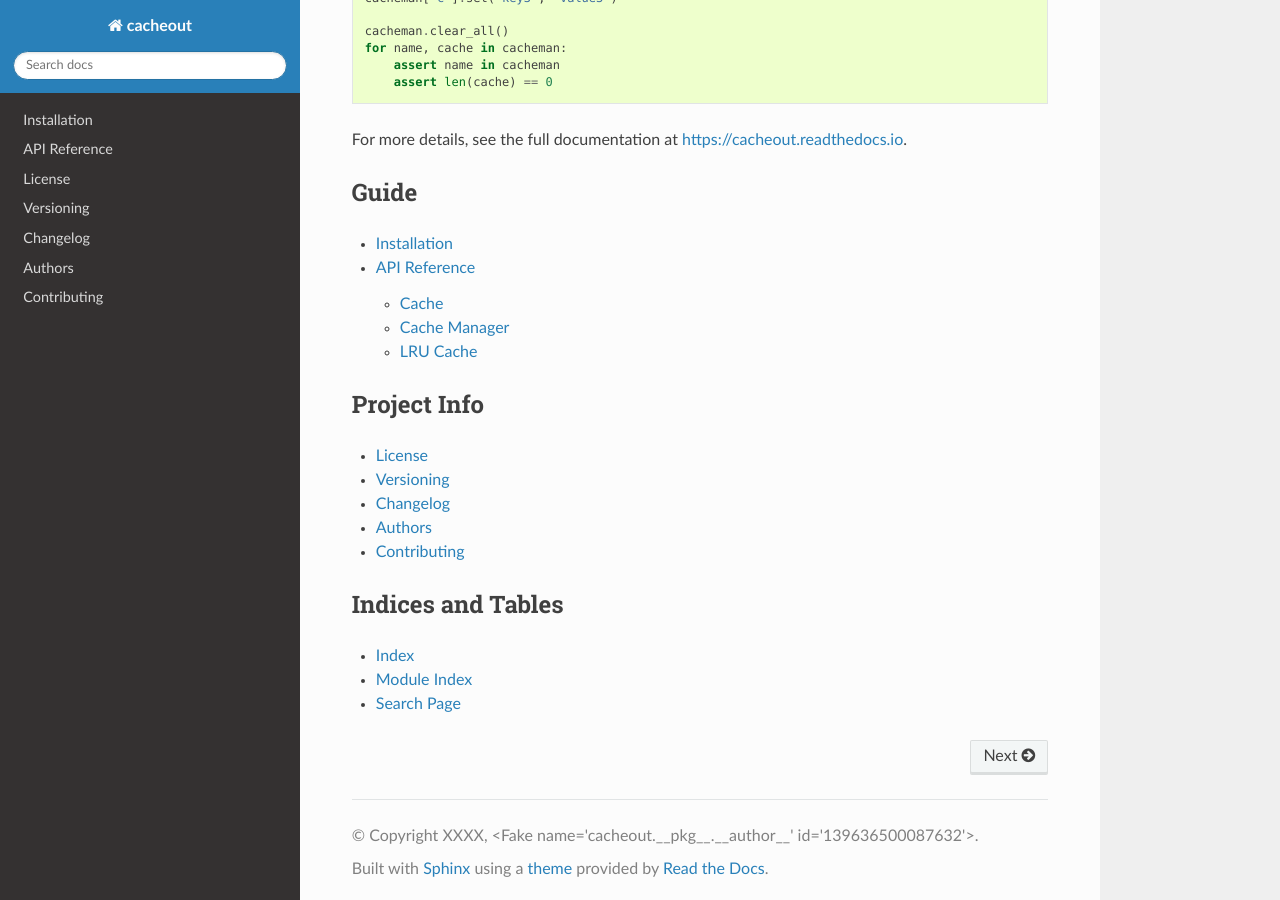
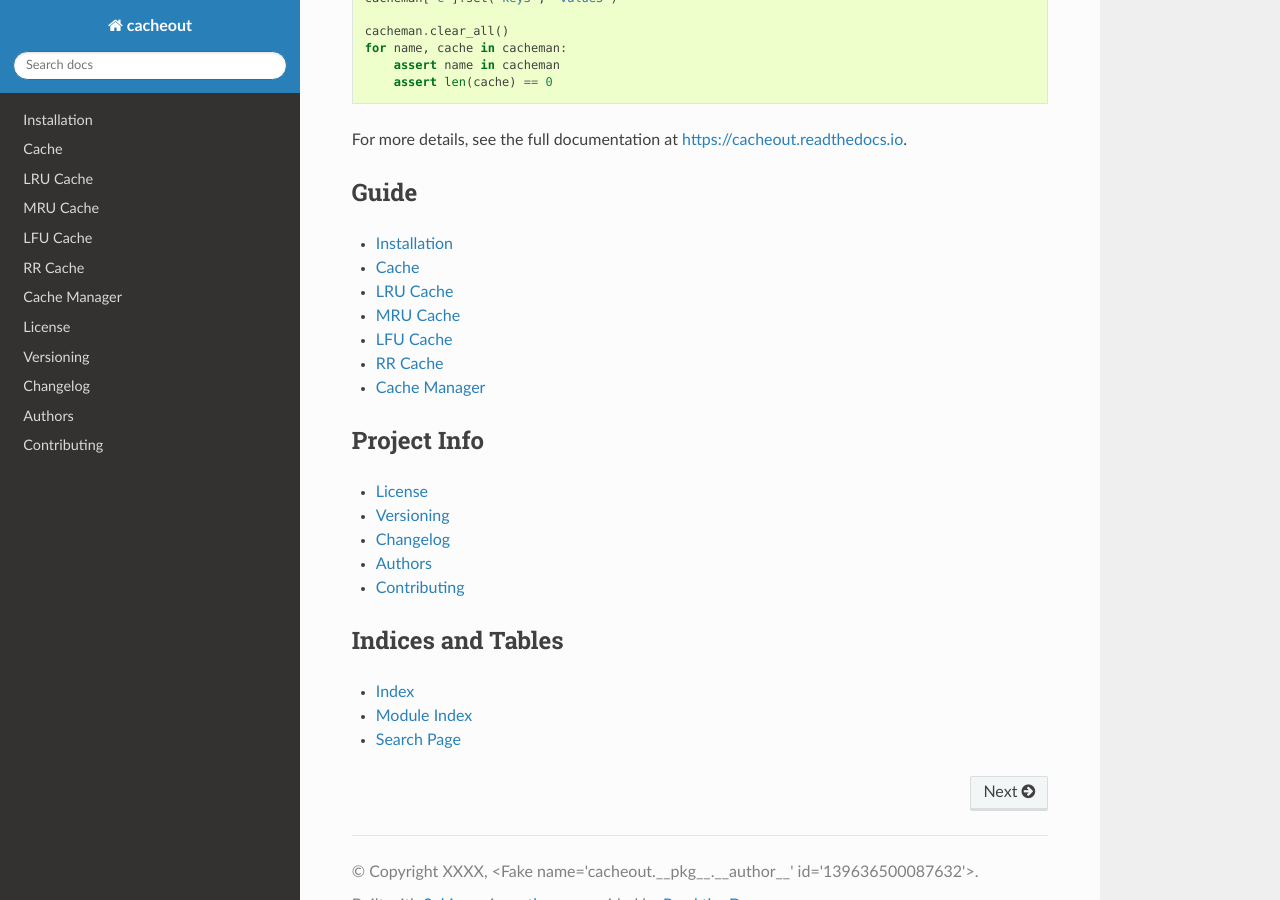
Before and after one commit to dgilland/cacheout, a Sphinx documentation site: the page built from docs/index.rst, in a window 1280 px wide and 900 px high, scrolled down 3443 px. Built offline with Sphinx 7.4.7 and the Read the Docs theme 2.0.0, drawn with Linux system fonts in a browser that asks for light colours; the version number could not be read and is left out.

```diff
--- /dev/null
+++ b/docs/cache.rst
@@ -0,0 +1,5 @@
+Cache
+=====
+
+.. automodule:: cacheout.cache
+    :members:
--- a/docs/index.rst
+++ b/docs/index.rst
@@ -9,7 +9,12 @@ Guide
     :maxdepth: 3
 
     installation
-    api
+    cache
+    lru
+    mru
+    lfu
+    rr
+    manager
 
 
 Project Info
--- /dev/null
+++ b/docs/manager.rst
@@ -0,0 +1,5 @@
+Cache Manager
+=============
+
+.. automodule:: cacheout.manager
+    :members:
```
Also changed, not shown: docs/api.rst (deleted, +0 -34 lines), docs/lfu.rst (added, +7 -0 lines), docs/lru.rst (added, +7 -0 lines), docs/mru.rst (added, +7 -0 lines), docs/rr.rst (added, +8 -0 lines).
